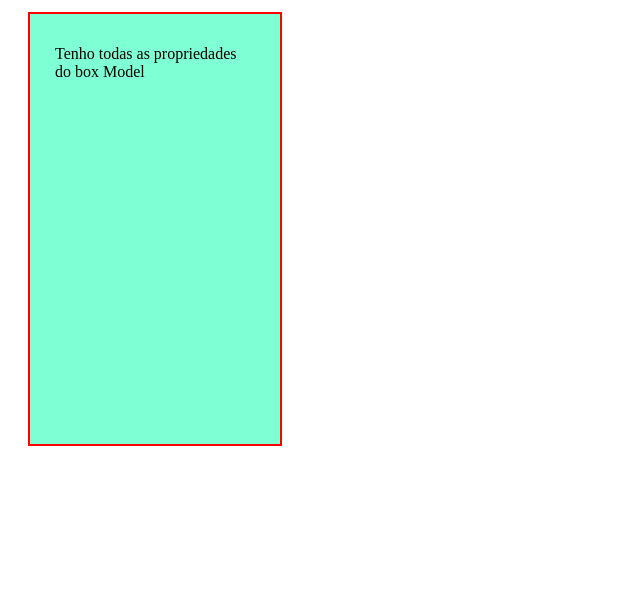
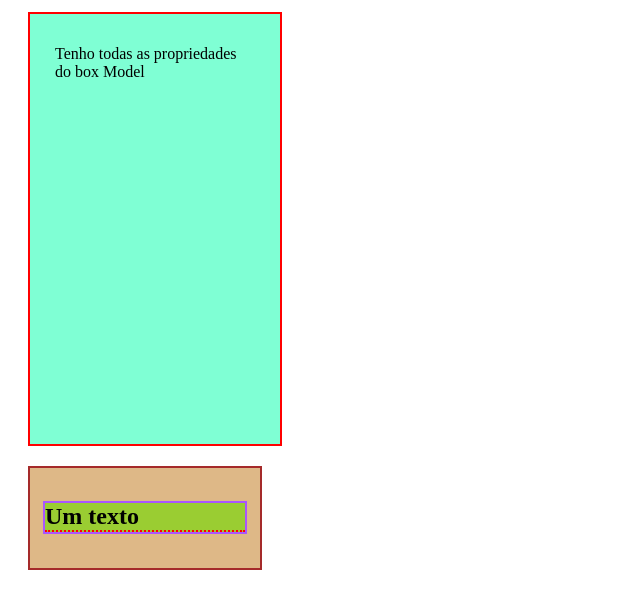
Before and after one commit to arth2101pv/13-03-html, a plain HTML site: page index.html in a window 1280 px wide. Shown: the part 2811-3419 px from the top of the page, without its empty margins (0-640 px from the left). Drawn offline with Linux system fonts and the light colour scheme.

Commit message:
DESAFIO-3

```diff
--- a/css/style.css
+++ b/css/style.css
@@ -187,3 +187,19 @@
     width: 200px;
     height: 400px;
 }
+
+/* DESAFIO */
+
+#boxmodel-desafio3 {
+    margin: 20px;
+    background-color: burlywood;
+    padding: 15px 15px;
+    border: 2px solid brown;
+    width: 200px;
+    height: 70px;
+}
+
+.h2-desafio3 {
+    background-color: yellowgreen;
+    outline: 2px solid #a5f;
+}
--- a/index.html
+++ b/index.html
@@ -133,5 +133,11 @@
         <p>Tenho todas as propriedades do box Model</p>
     </div>
 
+    <!-- DESAFIO -->
+
+    <div id="boxmodel-desafio3">
+        <h2 class="h2-desafio3">Um texto</h2>
+    </div>
+
 </body>
 </html>
```
